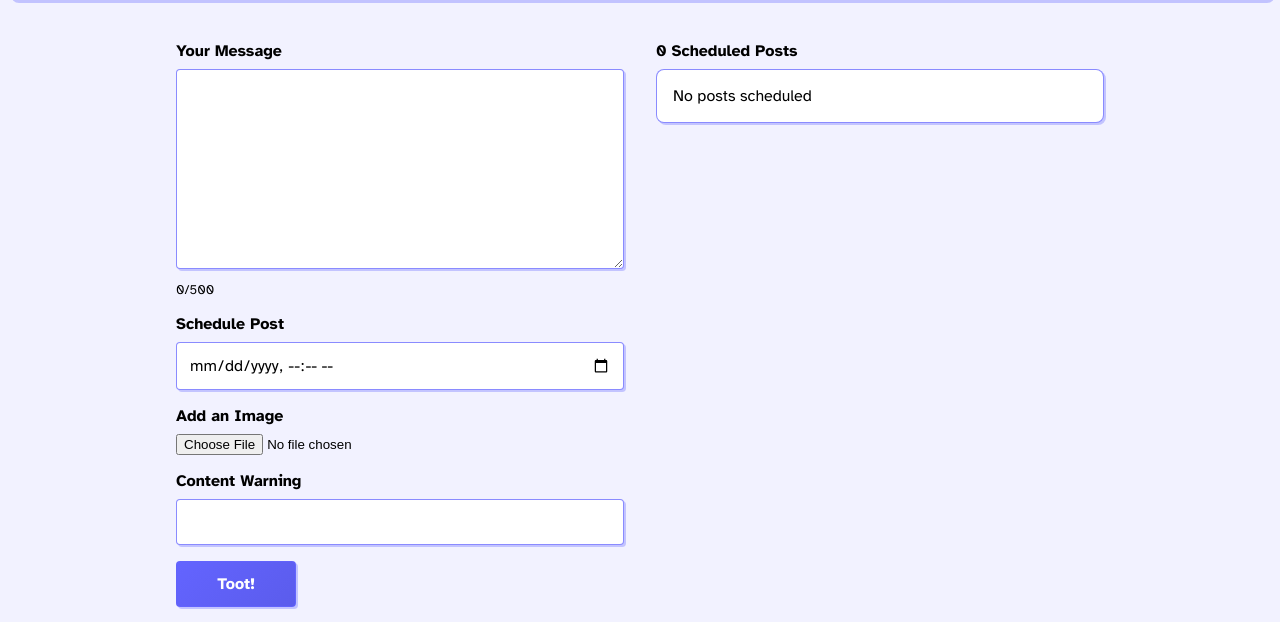
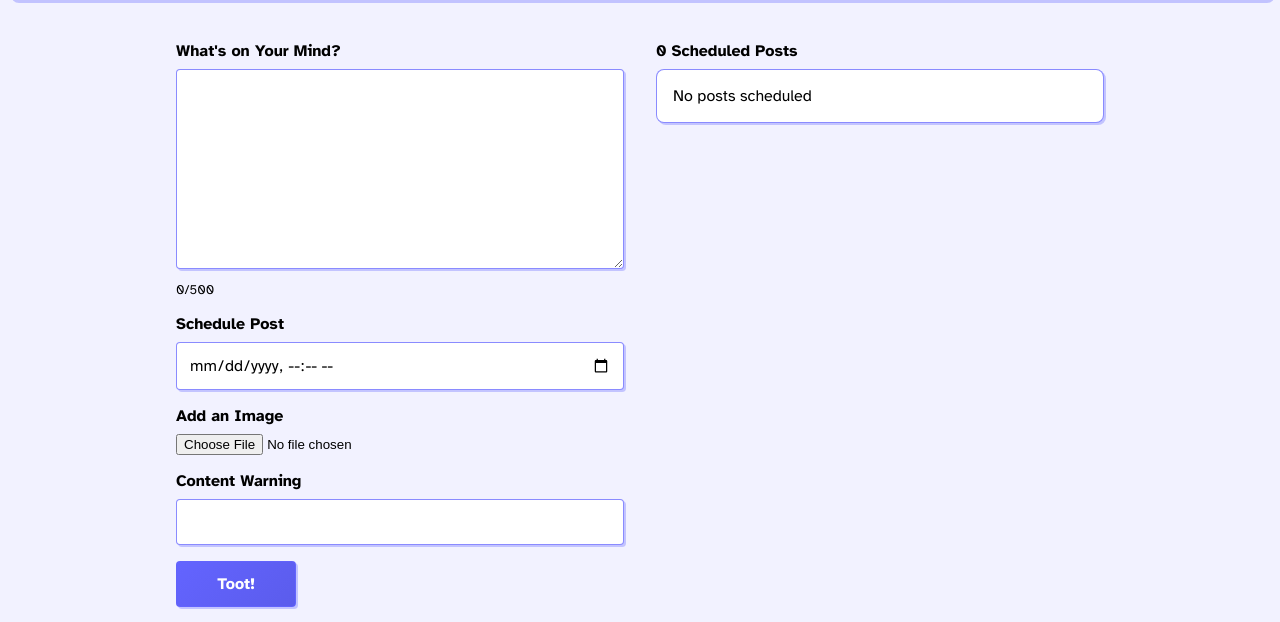
Before and after one commit to scidsg/mastodon-scheduler, a Flask app: template templates/index.html in a window 1280 px wide. Shown: the part 64-686 px from the top of the page. Run offline with Flask 3, Linux system fonts and the light colour scheme; the template is opened without the code that fills it, so the values that code supplies are empty.

Commit message:
Update index.html

```diff
--- a/templates/index.html
+++ b/templates/index.html
@@ -35,7 +35,7 @@
     {% endwith %}
     <div class="publisher">
         <form method="POST" onsubmit="return validateForm()" enctype="multipart/form-data">
-            <label for="content">Your Message</label>
+            <label for="content">What's on Your Mind?</label>
             <textarea id="content" name="content" maxlength="500" oninput="updateCharCount()" required="required"></textarea>
             <div id="charCount">0/500</div>
             <label for="scheduled_at">Schedule Post</label>
```
